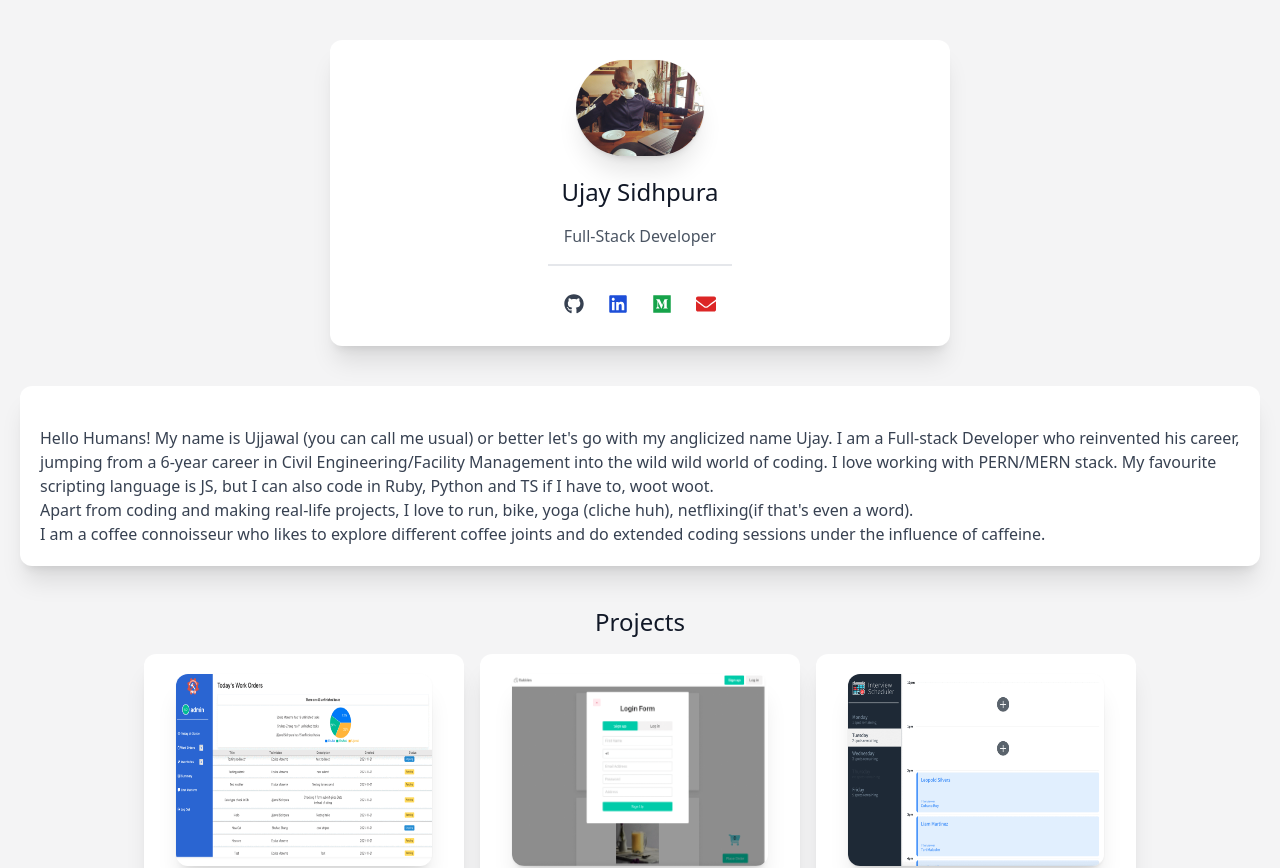
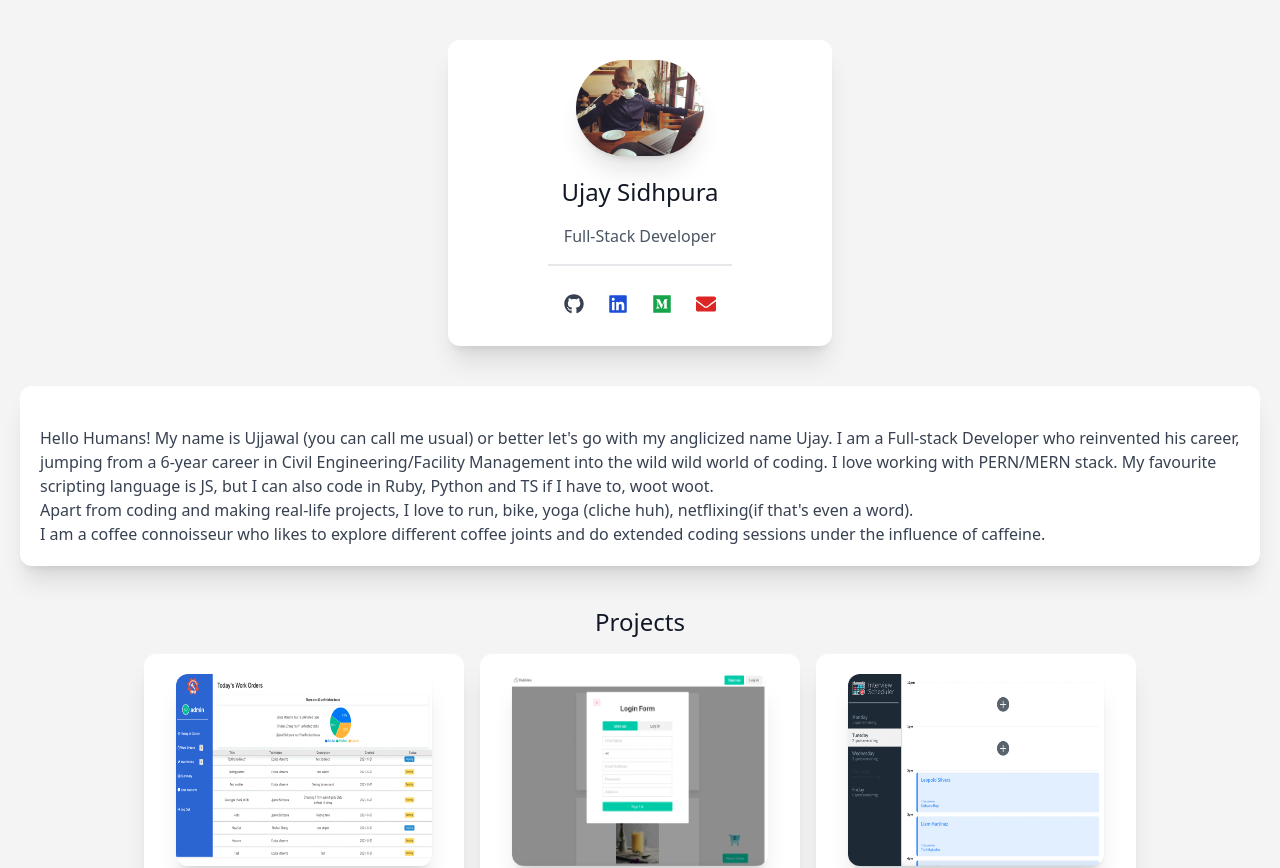
Before and after one commit to ujjawalsidhpura/Portfolio, a React (Create React App) app: page / in a window 1280 px wide. Shown: the top 868 px of the page. Built offline with nearby package versions, Linux system fonts and the light colour scheme.

Commit message:
container styling edit for App.js

```diff
--- a/src/App.js
+++ b/src/App.js
@@ -17,7 +17,8 @@ export default function App() {
   })
 
   return (
-    <div className="min-h-screen py-10 px-3 sm:px-5 bg-zinc-100 ">
+    <div className="bg-zinc-100">
+      <div className="min-h-screen max-w-screen-2xl m-auto py-10 px-3 sm:px-5 bg-zinc-100 ">
 
         <div data-aos='fade-down' data-aos-duration='800'>
           <Card />
@@ -37,5 +38,6 @@ export default function App() {
         <CustomChatbot />
         <Footer />
       </div >
+    </div>
   )
 }
--- a/src/components/About.js
+++ b/src/components/About.js
@@ -3,7 +3,7 @@ export default function About() {
     return (
         <div className="flex flex-col justify-center max-w-ms mx-auto mt-10 mx-5 bg-white shadow-xl rounded-xl p-5 ">
 
-            <div className="max-mx-2xl mt-5 mx-auto ">
+            <div className="max-mx-2xl mt-5 mx-auto">
 
                 <p className="text-xl sm:text-base text-gray-700 ">
                     Hello Humans!
--- a/src/components/Card.js
+++ b/src/components/Card.js
@@ -3,7 +3,7 @@ import { FaGithub, FaLinkedin, FaMedium, FaEnvelope } from 'react-icons/fa';
 
 export default function Card() {
     return (
-        <div className="w-1/2 mx-auto">
+        <div className="w-1/2 mx-auto max-w-sm">
             <div className="flex flex-col justify-center max-w-ms mx-auto bg-white shadow-xl rounded-xl p-5 ">
                 <div className="">
                     <img src={myPicture} alt="profile"
```
Lines whose indentation alone changed are shown as unchanged.
